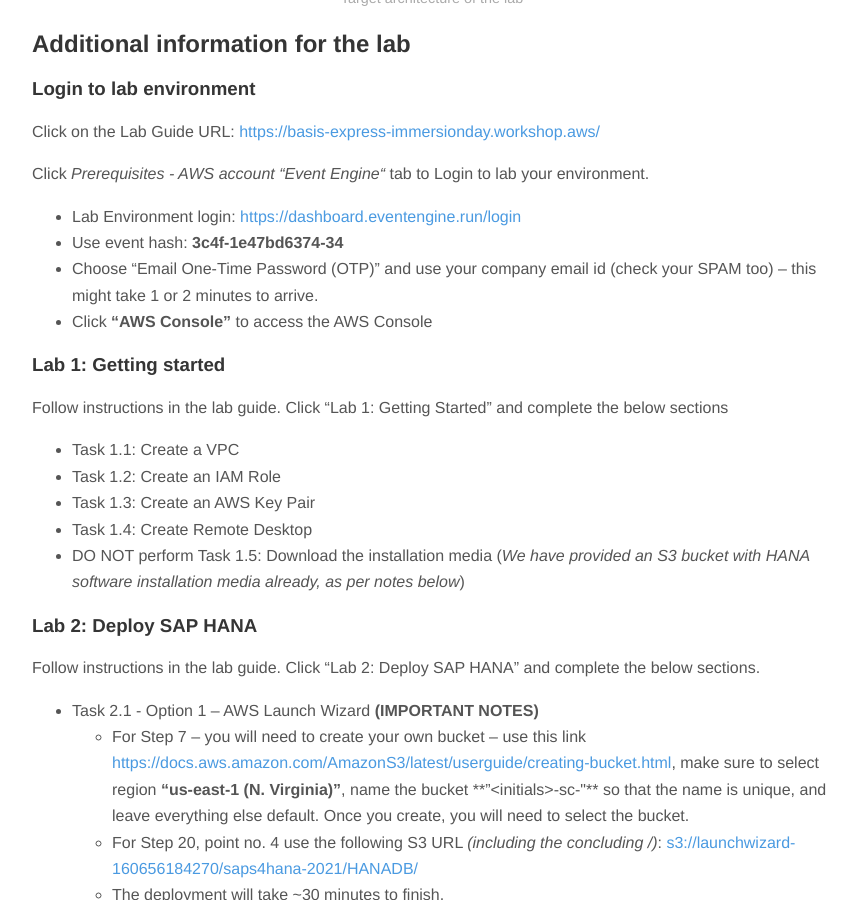
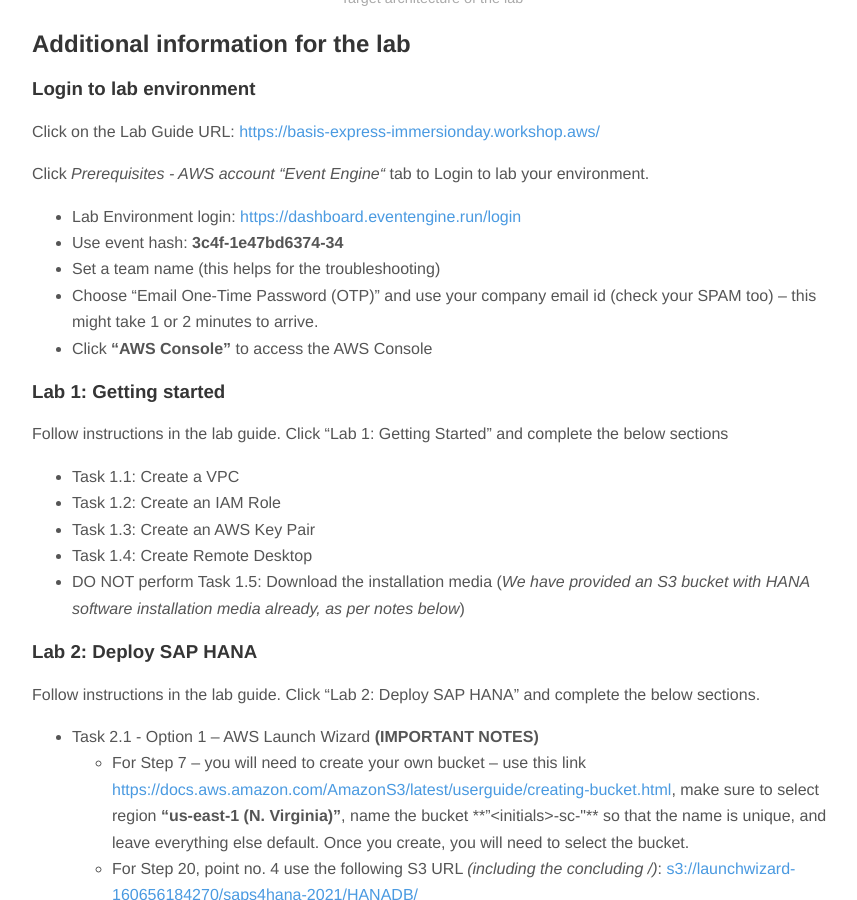
Before and after one commit to pauler285/pauler285.github.io, a Jekyll site: the page built from _posts/2022-06-14-aws-immersion-day.md, in a window 1280 px wide and 900 px high, scrolled down 1595 px. Shown: the whole window, without its empty margins (208-1065 px from the left). Built offline with Jekyll 4.4.1, drawn with Linux system fonts in a browser that asks for light colours; nearby versions of some CDN libraries.

Commit message:
added set team name bullet

```diff
--- a/_posts/2022-06-14-aws-immersion-day.md
+++ b/_posts/2022-06-14-aws-immersion-day.md
@@ -53,6 +53,7 @@ Click *Prerequisites - AWS account “Event Engine“* tab to Login to lab your
 
 * Lab Environment login: [https://dashboard.eventengine.run/login](https://dashboard.eventengine.run/login)
 * Use event hash: **3c4f-1e47bd6374-34**
+* Set a team name (this helps for the troubleshooting)
 * Choose “Email One-Time Password (OTP)” and use your company email id (check your SPAM too) – this might take 1 or 2 minutes to arrive.
 * Click **“AWS Console”** to access the AWS Console
 
```
